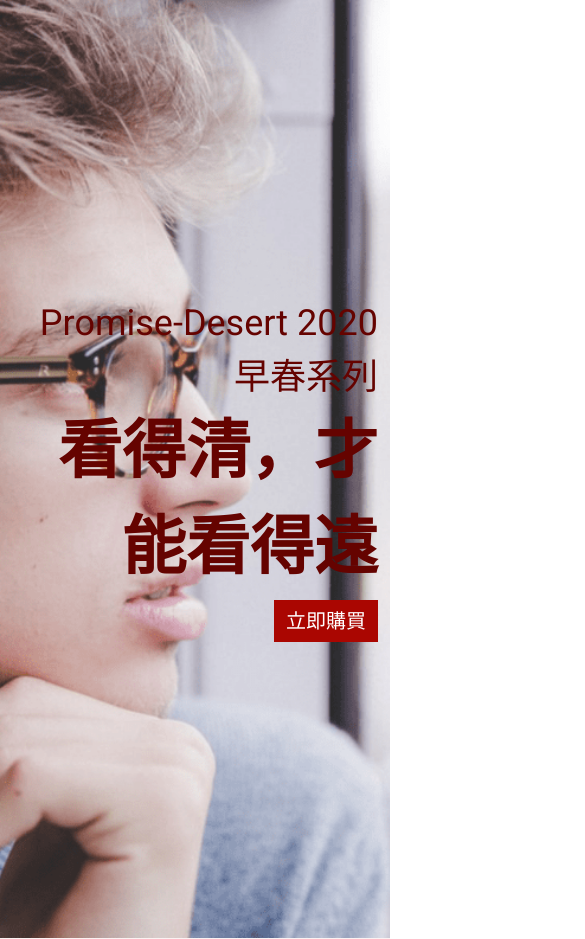
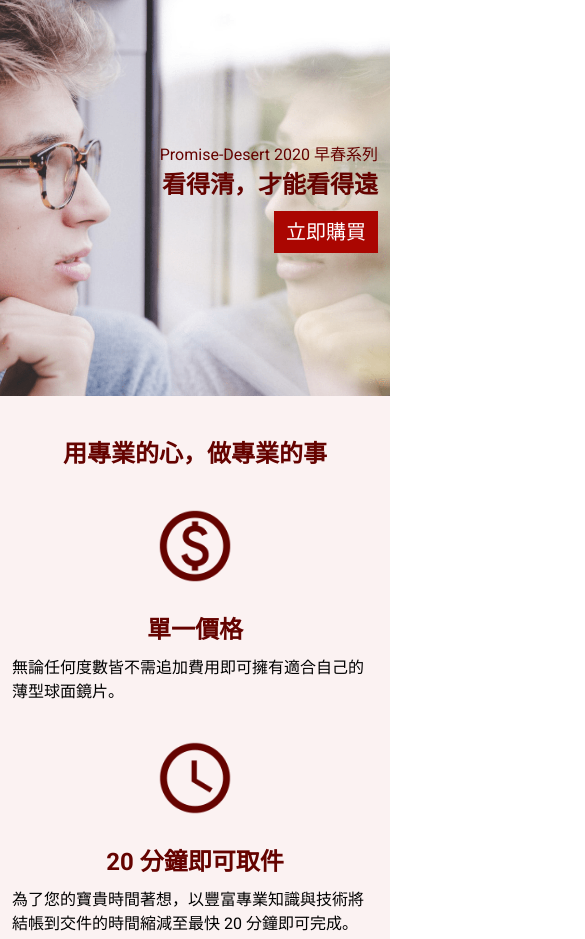
Before and after one commit to yuch3nchen/2023-hexschool-glasses-website, a website built with Vite: page pages/index.html in a window 390 px wide. Shown: the top 939 px of the page, 585 px wide, since content can reach past the window. Built offline with nearby package versions, Linux system fonts and the light colour scheme.

Commit message:
breakpoint, card width, html tag revised. RWD check

```diff
--- a/assets/scss/all.scss
+++ b/assets/scss/all.scss
@@ -10,9 +10,9 @@
 @import "./base/reset";
 @import "./base/base";
 @import "./base/fontStyles";
-@import "./base/container";
 
 //utils
+@import "./utils/container";
 @import "./utils/flex";
 @import "./utils/background";
 @import "./utils/spacing";
--- a/assets/scss/layout/_footer.scss
+++ b/assets/scss/layout/_footer.scss
@@ -11,10 +11,8 @@
       color: white;
       position: relative;
       overflow: hidden;
+      padding: 12px 1.5rem;
       @include hover-underlined(white);
-    }
-    li:not(:first-child) {
-      margin-left: 3rem;
     }
   }
 }
@@ -58,6 +56,7 @@
   span {
     font-size: 2.25rem;
     color: white;
+    word-break: break-all;
     @include mobile {
       font-size: 1rem;
     }
--- a/assets/scss/layout/_header.scss
+++ b/assets/scss/layout/_header.scss
@@ -6,8 +6,8 @@
   nav {
     ul {
       @include mobile {
-        margin-left: -1rem;
-        margin-right: -1rem;
+        margin-left: -0.75rem;
+        margin-right: -0.75rem;
       }
     }
     a {
@@ -15,6 +15,7 @@
       color: white;
       position: relative;
       overflow: hidden;
+      padding: 1rem 2rem;
       @include hover-underlined(white);
       @include mobile {
         white-space: nowrap;
@@ -33,7 +34,7 @@
         border: 1px solid white;
       }
       &:not(:first-child) {
-        margin-left: 4rem;
+        // margin-left: 4rem;
         @include mobile {
           margin-left: 0;
         }
--- a/assets/scss/pages/_index.scss
+++ b/assets/scss/pages/_index.scss
@@ -1,9 +1,8 @@
 .banner {
-  padding-top: 18.5rem;
-  padding-bottom: 18.5rem;
+  height: 787px;
+  align-items: center;
   @include mobile {
-    padding-top: 9rem;
-    padding-bottom: 9rem;
+    height: 396px;
   }
   &-content {
     max-width: 576px;
@@ -47,7 +46,7 @@
   }
   &-list {
     &-item {
-      width: 306px;
+      width: 23.6%;
       display: flex;
       flex-direction: column;
       align-items: center;
@@ -88,7 +87,7 @@
         flex-direction: column;
       }
       &-item {
-        width: 416px;
+        width: 32%;
         @include tablet {
           width: 48%;
           &:not(:last-child) {
@@ -114,6 +113,7 @@
           font-size: 3rem;
           font-style: italic;
           font-weight: bold;
+          word-break: break-all;
         }
         &:hover {
           box-shadow: rgba(149, 157, 165, 0.2) 0px 8px 24px;
@@ -144,29 +144,25 @@
         }
         &-img {
           height: 240px;
-          width: 648px;
           @include tablet {
-            width: 696px;
-          }
-          @include mobile {
-            width: 348px;
+            width: 100%;
           }
         }
         .brand-img {
           &-1 {
             background: url(../images/home-section4-1-min.png) no-repeat;
             background-size: cover;
-            @include mobile {
-              background: url(../images/home-section4-1-sm-min.png);
-              background-size: contain;
+            @include mobile-sm {
+              background: url(../images/home-section4-1-sm-min.png) no-repeat;
+              background-size: cover;
             }
           }
           &-2 {
             background: url(../images/home-section4-2-min.png) no-repeat;
             background-size: cover;
-            @include mobile {
-              background: url(../images/home-section4-2-sm-min.png);
-              background-size: contain;
+            @include mobile-sm {
+              background: url(../images/home-section4-2-sm-min.png) no-repeat;
+              background-size: cover;
             }
           }
         }
@@ -176,6 +172,7 @@
           font-size: 3rem;
           font-weight: 700;
           font-style: italic;
+          word-break: break-all;
           @include hover-bg($primary, white);
         }
       }
@@ -185,14 +182,14 @@
 
 .reccomend {
   &-card {
-    width: 306px;
+    width: 23.6%;
     border: 1px solid #dee2e6;
     border-radius: 4px;
     box-shadow: 0px 2px 6px #00000029;
     flex-direction: column;
     @include hover-translateY(-5px);
     @include tablet {
-      width: 336px;
+      width: 48.3%;
       &:not(:nth-of-type(n + 3)) {
         margin-bottom: 1.5rem;
       }
@@ -292,6 +289,7 @@
     }
     @include mobile {
       width: 100%;
+      padding: 1rem;
     }
   }
 }
--- a/assets/scss/base/_container.scss
+++ b/assets/scss/utils/_container.scss
@@ -4,10 +4,10 @@
   padding-left: 12px;
   padding-right: 12px;
   @include tablet {
-    max-width: 720px;
+    max-width: 968px;
   }
   @include mobile {
-    max-width: 372px;
+    max-width: 720px;
   }
 }
 .content {
--- a/assets/scss/utils/_mixins.scss
+++ b/assets/scss/utils/_mixins.scss
@@ -1,17 +1,18 @@
 //breakpoint
-@mixin pad {
+
+@mixin tablet {
   @media (max-width: 992px) {
     @content;
   }
 }
 
-@mixin tablet {
-  @media (max-width: 768px) {
+@mixin mobile {
+  @media (max-width: 767px) {
     @content;
   }
 }
 
-@mixin mobile {
+@mixin mobile-sm {
   @media (max-width: 375px) {
     @content;
   }
--- a/layout/header.ejs
+++ b/layout/header.ejs
@@ -1,6 +1,6 @@
 <header class="bg-primary">
   <div class="header container d-flex justify-content-between align-center">
-    <h1><a href="#" class="logo">glasses website</a></h1>
+    <h1><a href="index.html" class="logo">glasses website</a></h1>
     <nav>
       <ul class="d-flex justify-content-between flex-wrap">
         <li><a href="#">系列鏡框</a></li>
--- a/pages/index.html
+++ b/pages/index.html
@@ -10,7 +10,7 @@
     <%- include('./layout/header'); -%>
     <main>
       <div class="bg-banner">
-        <div class="container banner">
+        <div class="container banner d-flex">
           <div class="banner-content d-flex">
             <p>Promise-Desert 2020 早春系列</p>
             <h2 class="fw-bold">看得清，才能看得遠</h2>
```
Also changed, not shown: pages/faq.html (+8 -8 lines).
